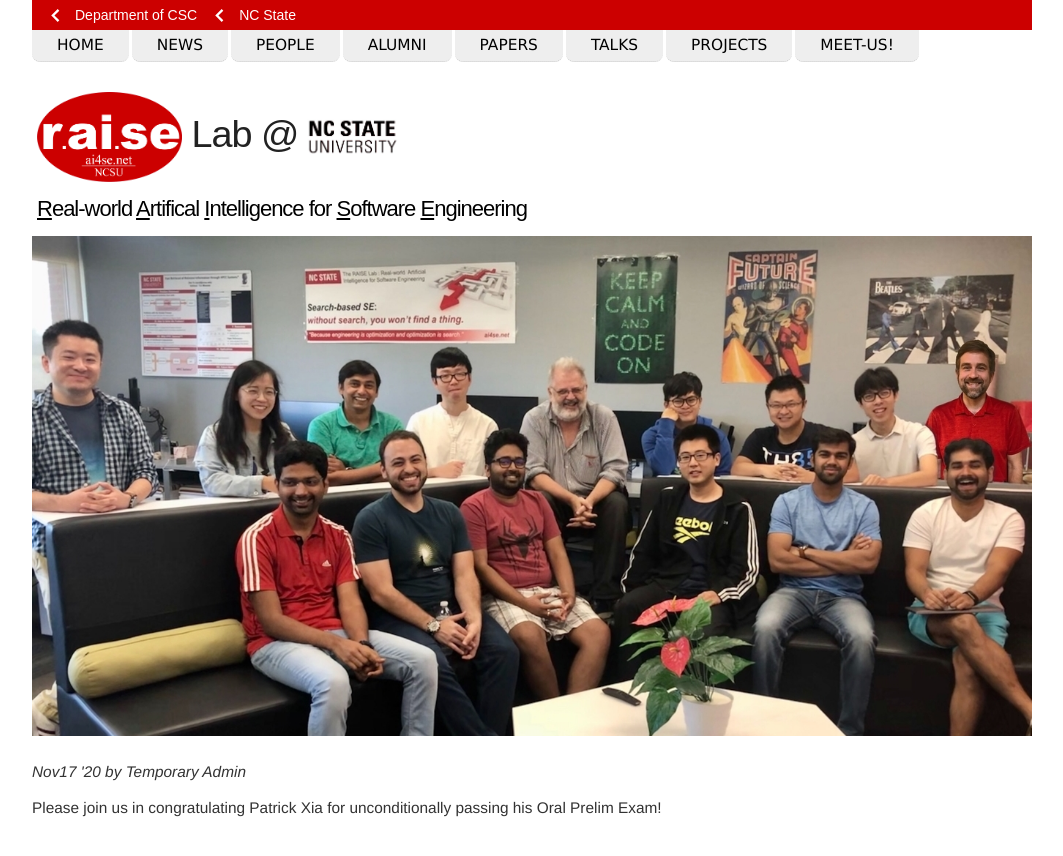
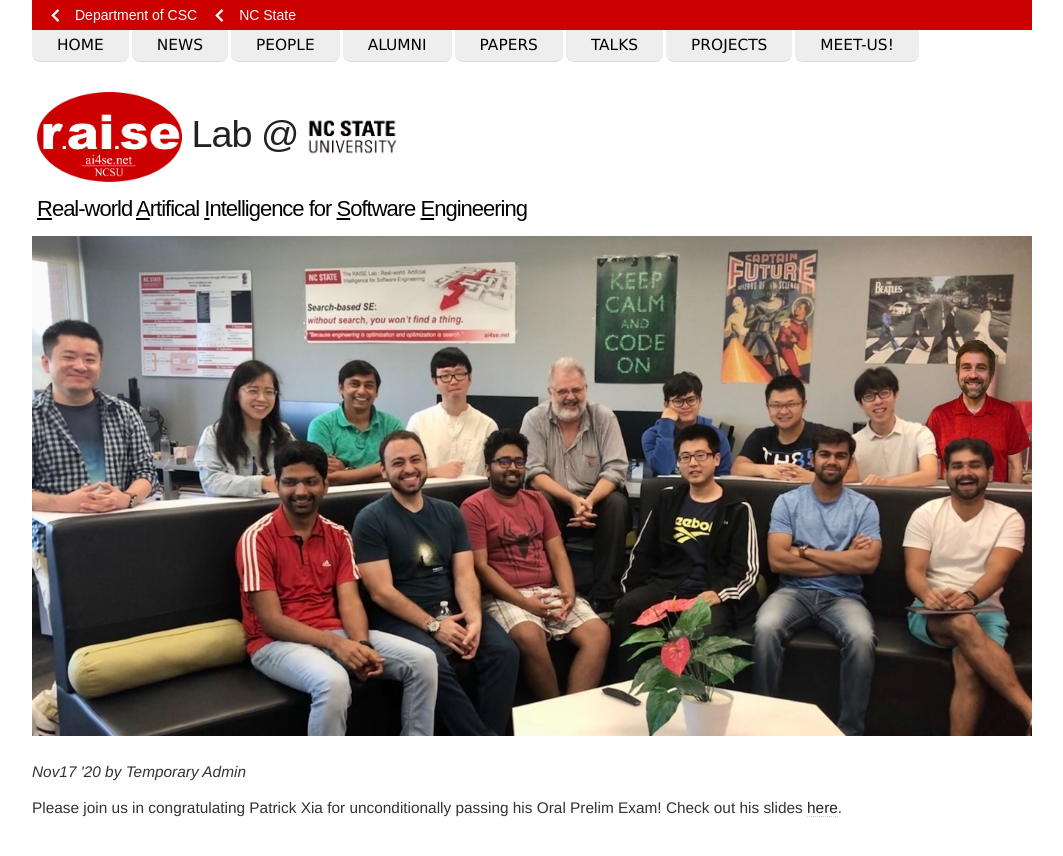
Before and after one commit to ai-se/ai-se.github.io, a Jekyll site: the page built from news/_posts/2020-11-17-Patrick_Oral.md, in a window 1280 px wide. Shown: the top 856 px of the page, without its empty margins (126-1189 px from the left). Built offline with Jekyll 4.4.1, drawn with Linux system fonts in a browser that asks for light colours.

Commit message:
Update 2020-11-17-Patrick_Oral.md

```diff
--- a/news/_posts/2020-11-17-Patrick_Oral.md
+++ b/news/_posts/2020-11-17-Patrick_Oral.md
@@ -5,3 +5,4 @@
 excerpt: Congrats
 ---
 Please join us in congratulating Patrick Xia for unconditionally passing his Oral Prelim Exam!
+Check out his slides [here](https://docs.google.com/presentation/d/1CXUd3zUySC-_83LqILxd2-PwTLC9tAdZq_h8lyLhSho/edit?usp=sharing).
```
